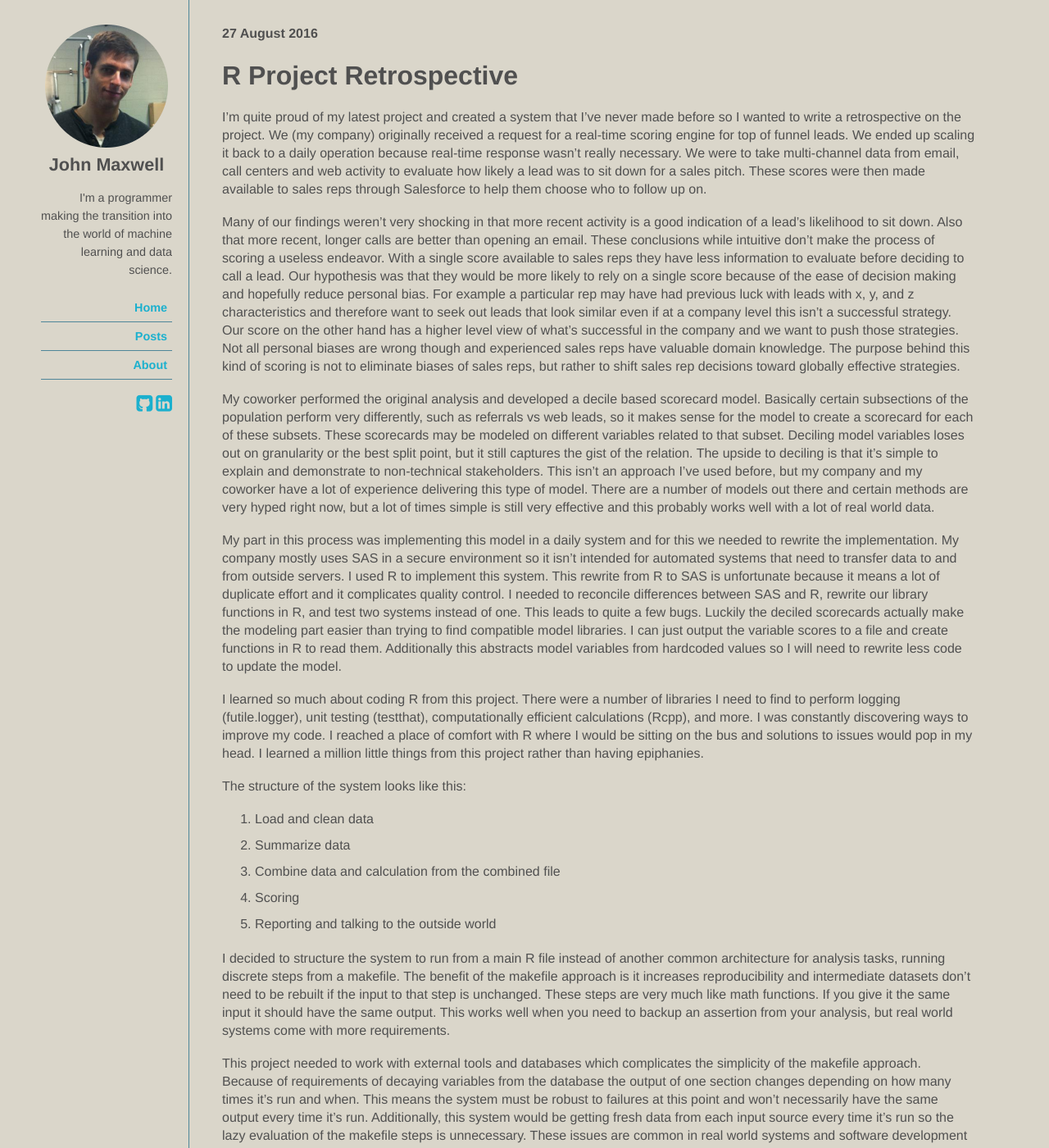
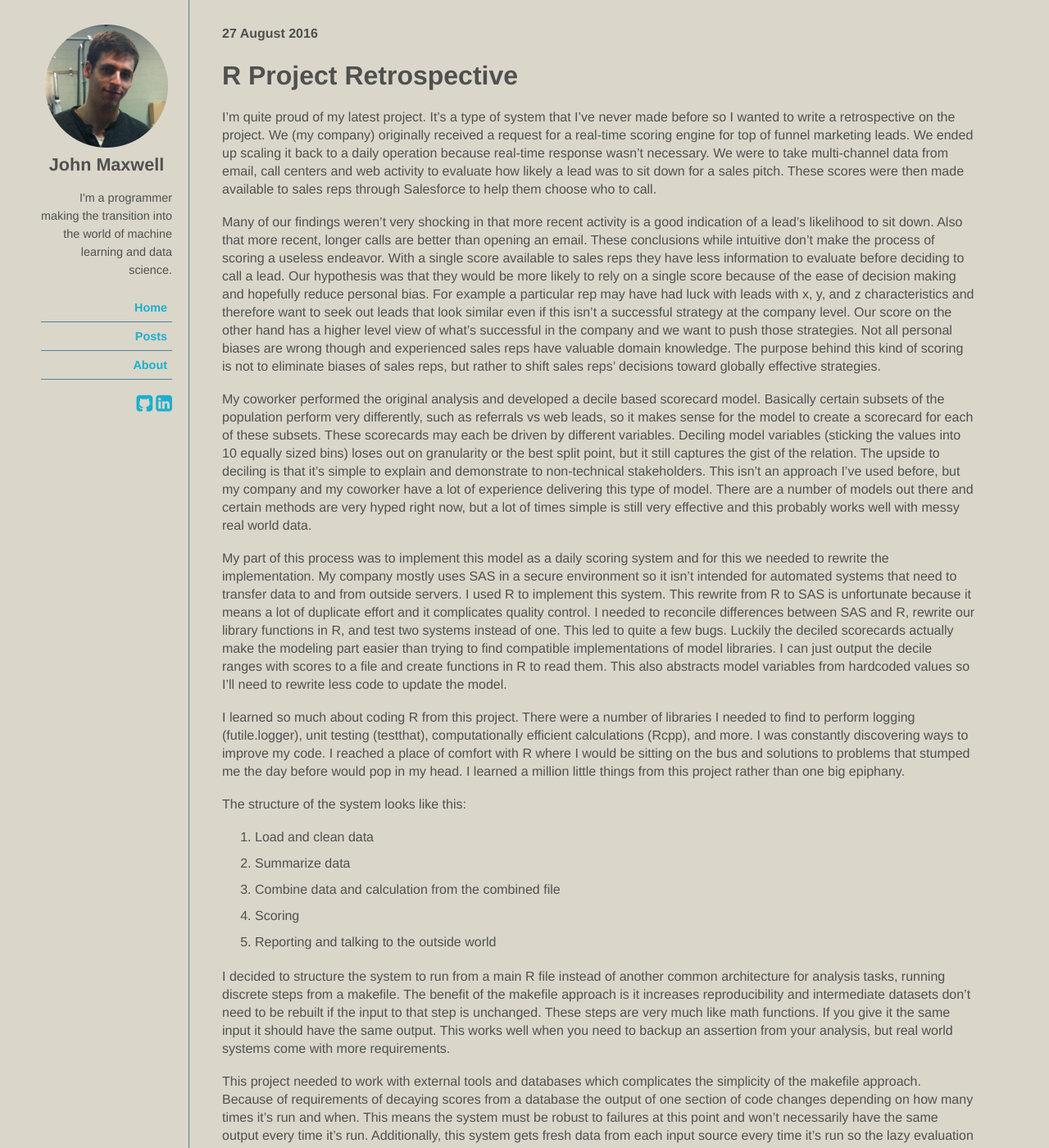
Before and after one commit to CpuKnows/cpuknows.github.io, a Jekyll site: the page built from _posts/2016-08-27-r-retrospective.md, in a window 1280 px wide and 1400 px high. Shown: the whole window at 82% size. Built offline with Jekyll 4.4.1, drawn with Linux system fonts in a browser that asks for light colours; nearby versions of some CDN libraries; some web fonts are replaced; Markdown is read by kramdown in place of the engine named in the settings; some of the changed text lies outside the part shown.

Commit message:
2016-08-27-r-retrospective
More edits

```diff
--- a/_posts/2016-08-27-r-retrospective.md
+++ b/_posts/2016-08-27-r-retrospective.md
@@ -7,15 +7,15 @@ description: A retrospective on my first large R project
 {{page.title}}
 ==============
 
-I’m quite proud of my latest project and created a system that I’ve never made before so I wanted to write a retrospective on the project. We (my company) originally received a request for a real-time scoring engine for top of funnel leads. We ended up scaling it back to a daily operation because real-time response wasn’t really necessary. We were to take multi-channel data from email, call centers and web activity to evaluate how likely a lead was to sit down for a sales pitch. These scores were then made available to sales reps through Salesforce to help them choose who to follow up on.
+I’m quite proud of my latest project. It’s a type of system that I’ve never made before so I wanted to write a retrospective on the project. We (my company) originally received a request for a real-time scoring engine for top of funnel marketing leads. We ended up scaling it back to a daily operation because real-time response wasn’t necessary. We were to take multi-channel data from email, call centers and web activity to evaluate how likely a lead was to sit down for a sales pitch. These scores were then made available to sales reps through Salesforce to help them choose who to call.
 
-Many of our findings weren’t very shocking in that more recent activity is a good indication of a lead’s likelihood to sit down. Also that more recent, longer calls are better than opening an email. These conclusions while intuitive don’t make the process of scoring a useless endeavor. With a single score available to sales reps they have less information to evaluate before deciding to call a lead. Our hypothesis was that they would be more likely to rely on a single score because of the ease of decision making and hopefully reduce personal bias. For example a particular rep may have had previous luck with leads with x, y, and z characteristics and therefore want to seek out leads that look similar even if at a company level this isn’t a successful strategy. Our score on the other hand has a higher level view of what’s successful in the company and we want to push those strategies. Not all personal biases are wrong though and experienced sales reps have valuable domain knowledge. The purpose behind this kind of scoring is not to eliminate biases of sales reps, but rather to shift sales rep decisions toward globally effective strategies.
+Many of our findings weren’t very shocking in that more recent activity is a good indication of a lead’s likelihood to sit down. Also that more recent, longer calls are better than opening an email. These conclusions while intuitive don’t make the process of scoring a useless endeavor. With a single score available to sales reps they have less information to evaluate before deciding to call a lead. Our hypothesis was that they would be more likely to rely on a single score because of the ease of decision making and hopefully reduce personal bias. For example a particular rep may have had luck with leads with x, y, and z characteristics and therefore want to seek out leads that look similar even if this isn’t a successful strategy at the company level. Our score on the other hand has a higher level view of what’s successful in the company and we want to push those strategies. Not all personal biases are wrong though and experienced sales reps have valuable domain knowledge. The purpose behind this kind of scoring is not to eliminate biases of sales reps, but rather to shift sales reps’ decisions toward globally effective strategies.
 
-My coworker performed the original analysis and developed a decile based scorecard model. Basically certain subsections of the population perform very differently, such as referrals vs web leads, so it makes sense for the model to create a scorecard for each of these subsets. These scorecards may be modeled on different variables related to that subset. Deciling model variables loses out on granularity or the best split point, but it still captures the gist of the relation. The upside to deciling is that it’s simple to explain and demonstrate to non-technical stakeholders. This isn’t an approach I’ve used before, but my company and my coworker have a lot of experience delivering this type of model. There are a number of models out there and certain methods are very hyped right now, but a lot of times simple is still very effective and this probably works well with a lot of real world data.
+My coworker performed the original analysis and developed a decile based scorecard model. Basically certain subsets of the population perform very differently, such as referrals vs web leads, so it makes sense for the model to create a scorecard for each of these subsets. These scorecards may each be driven by different variables. Deciling model variables (sticking the values into 10 equally sized bins) loses out on granularity or the best split point, but it still captures the gist of the relation. The upside to deciling is that it’s simple to explain and demonstrate to non-technical stakeholders. This isn’t an approach I’ve used before, but my company and my coworker have a lot of experience delivering this type of model. There are a number of models out there and certain methods are very hyped right now, but a lot of times simple is still very effective and this probably works well with messy real world data.
 
-My part in this process was implementing this model in a daily system and for this we needed to rewrite the implementation. My company mostly uses SAS in a secure environment so it isn’t intended for automated systems that need to transfer data to and from outside servers. I used R to implement this system. This rewrite from R to SAS is unfortunate because it means a lot of duplicate effort and it complicates quality control. I needed to reconcile differences between SAS and R, rewrite our library functions in R, and test two systems instead of one. This leads to quite a few bugs. Luckily the deciled scorecards actually make the modeling part easier than trying to find compatible model libraries. I can just output the variable scores to a file and create functions in R to read them. Additionally this abstracts model variables from hardcoded values so I will need to rewrite less code to update the model.
+My part of this process was to implement this model as a daily scoring system and for this we needed to rewrite the implementation. My company mostly uses SAS in a secure environment so it isn’t intended for automated systems that need to transfer data to and from outside servers. I used R to implement this system. This rewrite from R to SAS is unfortunate because it means a lot of duplicate effort and it complicates quality control. I needed to reconcile differences between SAS and R, rewrite our library functions in R, and test two systems instead of one. This led to quite a few bugs. Luckily the deciled scorecards actually make the modeling part easier than trying to find compatible implementations of model libraries. I can just output the decile ranges with scores to a file and create functions in R to read them. This also abstracts model variables from hardcoded values so I’ll need to rewrite less code to update the model.
 
-I learned so much about coding R from this project. There were a number of libraries I need to find to perform logging (futile.logger), unit testing (testthat), computationally efficient calculations (Rcpp), and more. I was constantly discovering ways to improve my code. I reached a place of comfort with R where I would be sitting on the bus and solutions to issues would pop in my head. I learned a million little things from this project rather than having epiphanies.
+I learned so much about coding R from this project. There were a number of libraries I needed to find to perform logging (futile.logger), unit testing (testthat), computationally efficient calculations (Rcpp), and more. I was constantly discovering ways to improve my code. I reached a place of comfort with R where I would be sitting on the bus and solutions to problems that stumped me the day before would pop in my head. I learned a million little things from this project rather than one big epiphany.
 
 The structure of the system looks like this:
 
@@ -27,6 +27,6 @@ The structure of the system looks like this:
 
 I decided to structure the system to run from a main R file instead of another common architecture for analysis tasks, running discrete steps from a makefile. The benefit of the makefile approach is it increases reproducibility and intermediate datasets don’t need to be rebuilt if the input to that step is unchanged. These steps are very much like math functions. If you give it the same input it should have the same output. This works well when you need to backup an assertion from your analysis, but real world systems come with more requirements.
 
-This project needed to work with external tools and databases which complicates the simplicity of the makefile approach. Because of requirements of decaying variables from the database the output of one section changes depending on how many times it’s run and when. This means the system must be robust to failures at this point and won’t necessarily have the same output every time it’s run. Additionally, this system would be getting fresh data from each input source every time it’s run so the lazy evaluation of the makefile steps is unnecessary. These issues are common in real world systems and software development in general.
+This project needed to work with external tools and databases which complicates the simplicity of the makefile approach. Because of requirements of decaying scores from a database the output of one section of code changes depending on how many times it’s run and when. This means the system must be robust to failures at this point and won’t necessarily have the same output every time it’s run. Additionally, this system gets fresh data from each input source every time it’s run so the lazy evaluation of the makefile steps is unnecessary. These issues are common in real world systems and software development in general.
 
-I’ve gained a lot of knowledge and reusable code from this project so I look forward to using that to streamline development of similar systems. It’s so important to plan ahead both by yourself and with stakeholders in a project like this because new requirements are guaranteed to pop up and you’ll run into limitations. Foresight comes with experience, but you can also avoid a lot of stress just by NOT blindly following the mantra of move fast and break things.
+I’ve gained a lot of knowledge and reusable code from this project so I look forward to using that to streamline development of similar systems. It’s so important to plan ahead both on your own and with stakeholders in a project like this because new requirements are guaranteed to pop up and you’ll run into limitations. Foresight comes with experience, but you can also avoid a lot of stress just by NOT blindly following the mantra of move fast and break things.
```
